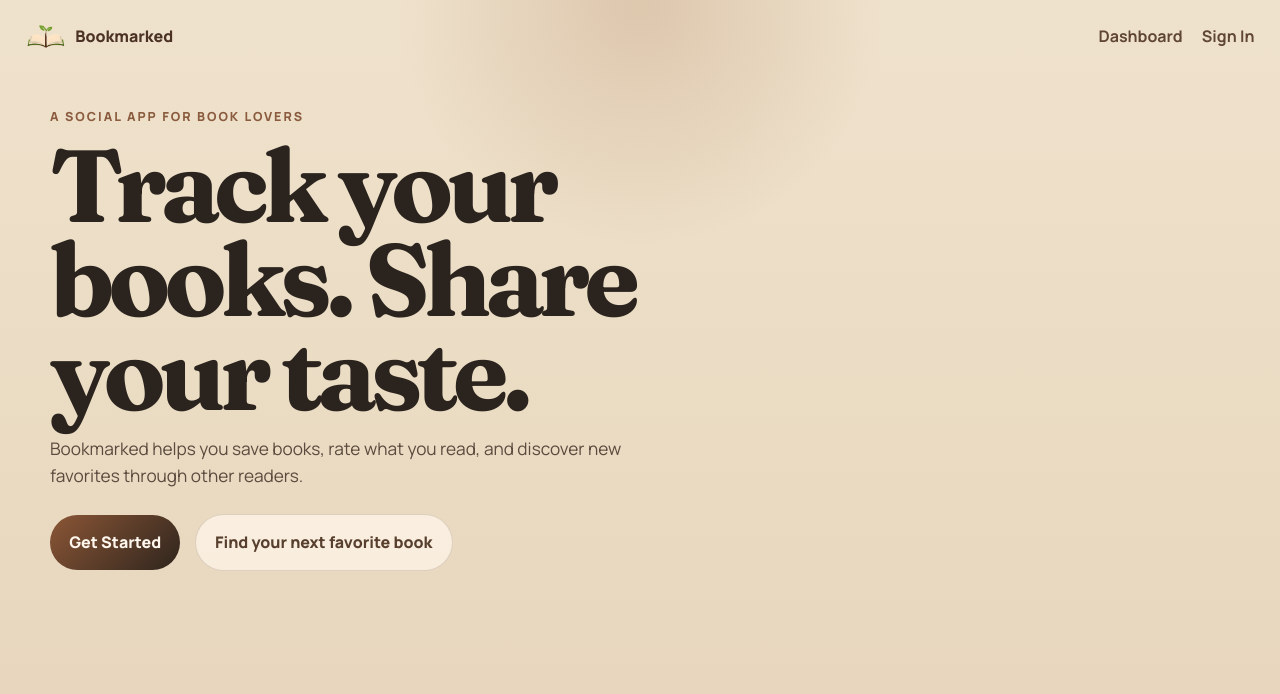
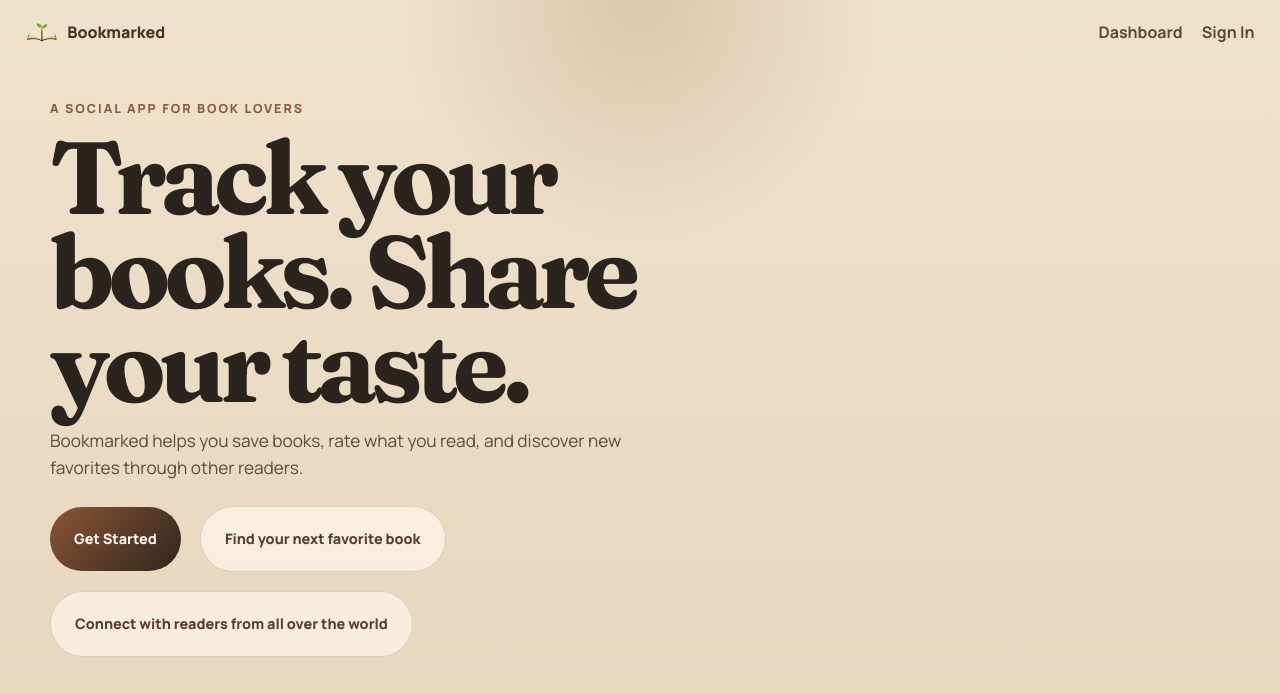
Before and after one commit to cmchen22/Bookmarked-, a React (Vite) app in the folder frontend/: page / in a window 1280 px wide. Shown: the top 694 px of the page. Built offline with nearby package versions, Linux system fonts and the light colour scheme.

Commit message:
linked social feed to landing page

```diff
--- a/frontend/src/App.css
+++ b/frontend/src/App.css
@@ -2,7 +2,8 @@
 .landing-nav a,
 .ghost-link,
 .primary-cta,
-.secondary-cta {
+.secondary-cta,
+.tertiary-cta {
   text-decoration: none;
 }
 
@@ -551,19 +552,26 @@
 
 .landing-cta-row {
   display: flex;
-  gap: 0.9rem;
+  gap: 1.2rem;
   align-items: center;
   margin-top: 1.5rem;
+  flex-wrap: wrap;
+  min-width: 0;
 }
 
 .primary-cta,
-.secondary-cta {
+.secondary-cta,
+.tertiary-cta {
   display: inline-flex;
   align-items: center;
   justify-content: center;
   border-radius: 999px;
-  padding: 0.95rem 1.2rem;
+  padding: 1.3rem 1.5rem;
   font-weight: 800;
+  font-size: 0.9rem;
+  min-width: 0;
+  white-space: nowrap;
+  flex-shrink: 1;
 }
 
 .primary-cta {
@@ -572,6 +580,12 @@
 }
 
 .secondary-cta {
+  border: 1px solid rgba(95, 67, 48, 0.18);
+  color: #583f2d;
+  background: rgba(255, 247, 236, 0.7);
+}
+
+.tertiary-cta {
   border: 1px solid rgba(95, 67, 48, 0.18);
   color: #583f2d;
   background: rgba(255, 247, 236, 0.7);
@@ -1751,7 +1765,6 @@
   }
 
   .landing-nav,
-  .landing-cta-row,
   .preview-actions {
     flex-direction: column;
     align-items: start;
--- a/frontend/src/pages/DashboardPage.tsx
+++ b/frontend/src/pages/DashboardPage.tsx
@@ -149,7 +149,7 @@ export function DashboardPage() {
     <div className="dashboard-shell">
       <header className="topbar">
         <Link className="brandmark brandmark-link" to="/">
-          <span className="brandmark-icon">◫</span>
+          <img src="/Logo.png" alt="Bookmarked logo" className="brandmark-icon" style={{ width: '32px', height: '32px' }} />
           <span>Bookmarked</span>
         </Link>
         <div className="topbar-actions">
--- a/frontend/src/pages/LandingPage.tsx
+++ b/frontend/src/pages/LandingPage.tsx
@@ -5,7 +5,7 @@ export function LandingPage() {
     <div className="landing-shell">
       <header className="landing-topbar">
         <div className="brandmark brandmark-landing">
-          <img src="/Logo.png" alt="Bookmarked logo" className="brandmark-icon" />
+          <img src="/Logo.png" alt="Bookmarked logo" className="brandmark-icon" style={{ width: '32px', height: '32px' }} />
           <span>Bookmarked</span>
         </div>
 
@@ -37,6 +37,10 @@ export function LandingPage() {
               <Link className="secondary-cta" to="/discovery">
                 Find your next favorite book
               </Link>
+
+              <Link className="tertiary-cta" to="/social">
+                Connect with readers from all over the world
+              </Link>
             </div>
           </div>
         </section>
```
